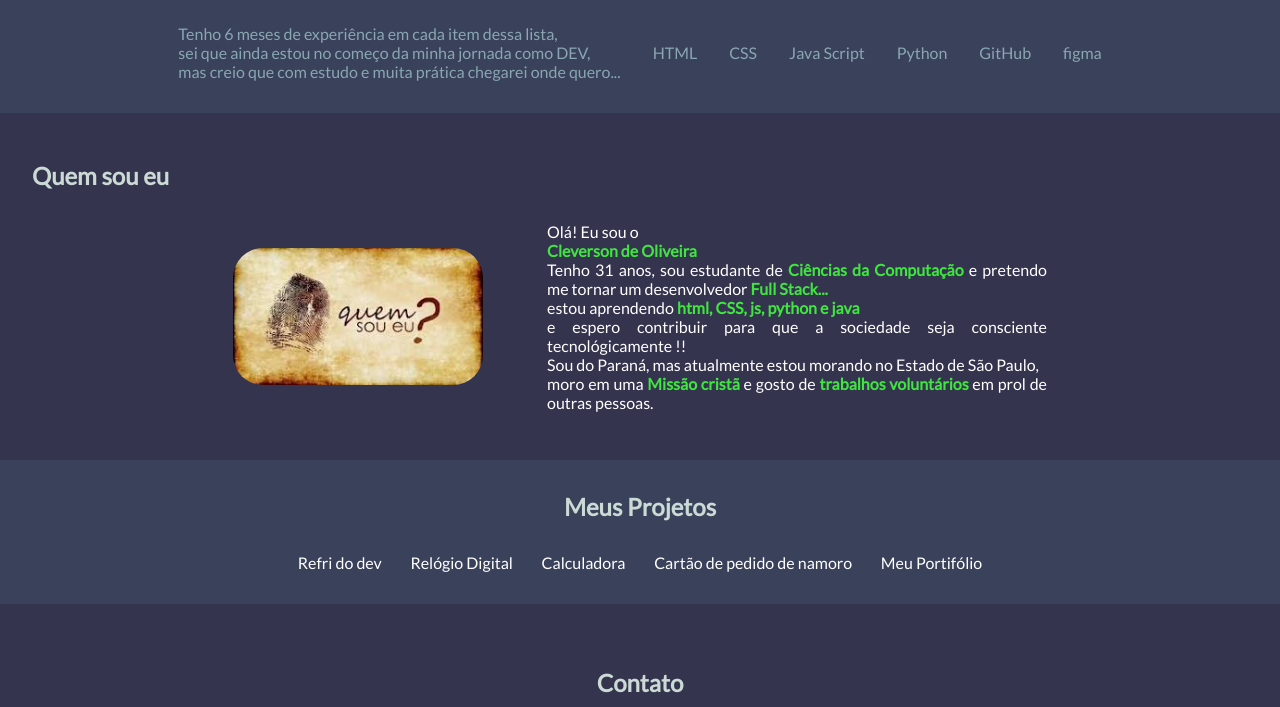
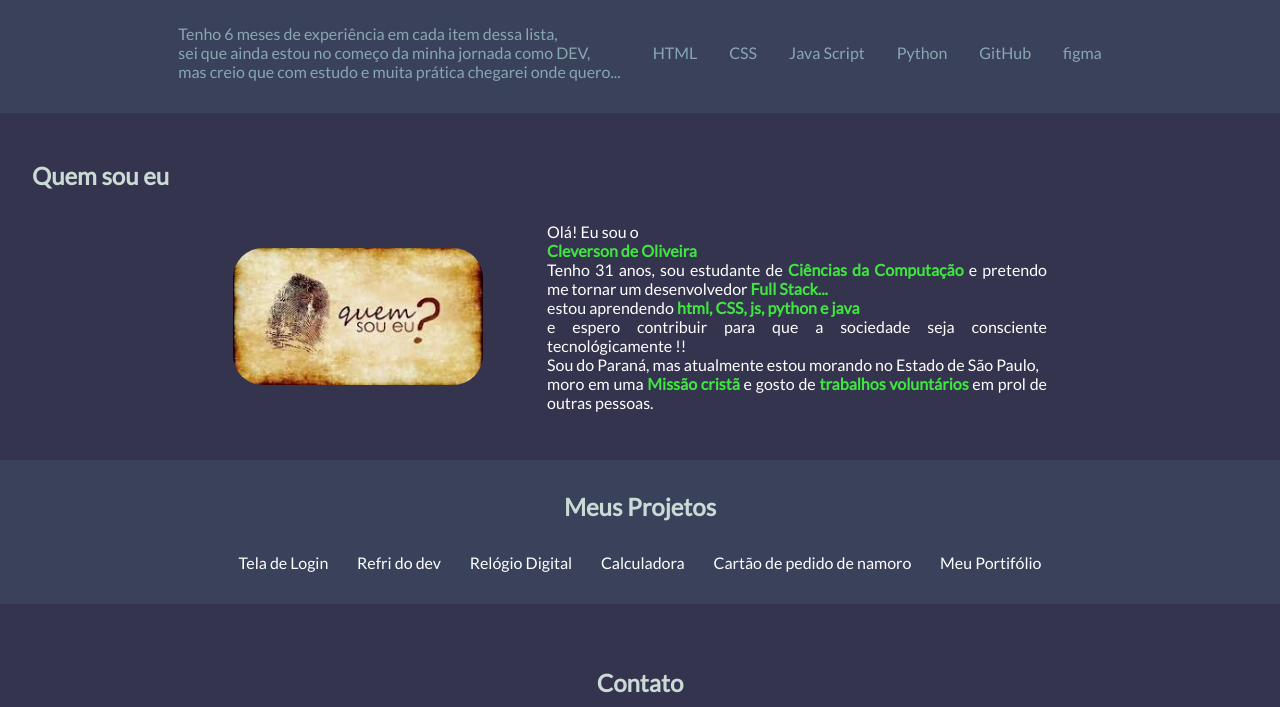
Before and after one commit to Cleverson1993/html_Portif-lio, a plain HTML site: page index.html in a window 1280 px wide. Shown: the part 562-1269 px from the top of the page. Drawn offline with Linux system fonts and the light colour scheme.

Commit message:
adicionando rojeto / Tela de login

```diff
--- a/index.html
+++ b/index.html
@@ -88,6 +88,7 @@
             <h2 class="title">Meus Projetos</h2>
 
             <div id="my-projects-list">
+                <a href="https://logue-aqui.netlify.app/">Tela de Login</a>
                 <a href="https://dancing-parfait-5245ac.netlify.app/" target="_blank">Refri do dev</a>
                 <a href="https://euphonious-phoenix-02590d.netlify.app/" target="_blank">Relógio Digital</a>
                 <a href="https://maisoumenos.netlify.app/" target="_blank">Calculadora</a>
```
